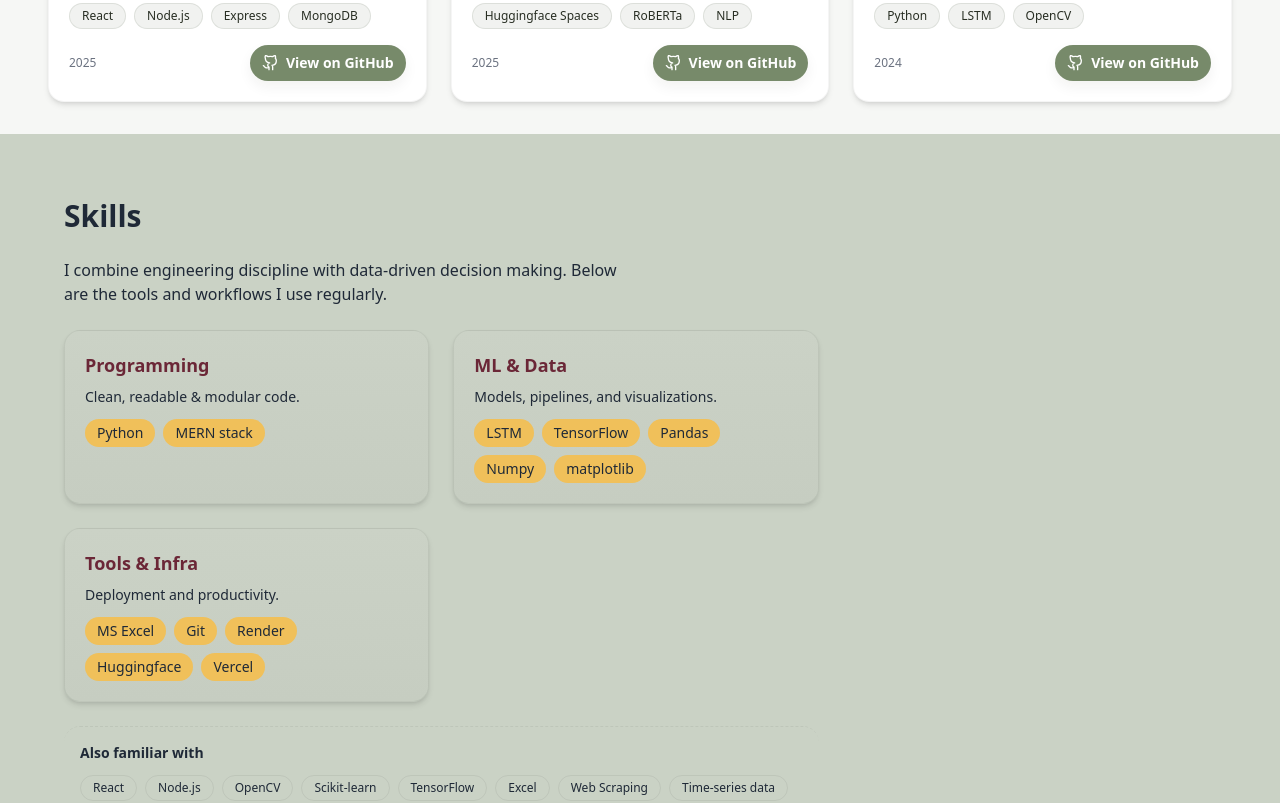
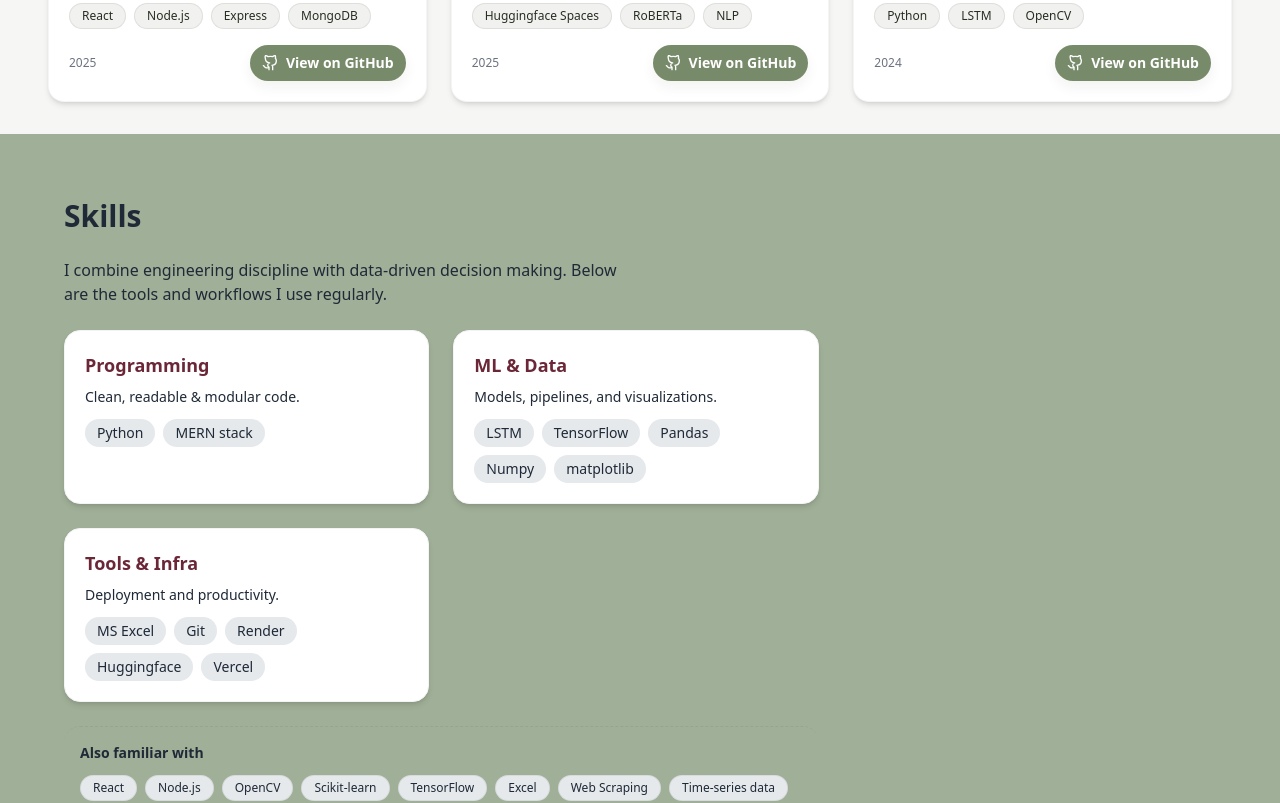
Before and after one commit to mahadevan10/portfolio, a React (Create React App) app: page / in a window 1280 px wide. Shown: the part 2820-3623 px from the top of the page. Built offline with nearby package versions, Linux system fonts and the light colour scheme; no server answers.

Commit message:
Added smooth scroll

```diff
--- a/src/App.css
+++ b/src/App.css
@@ -15,3 +15,7 @@
   --wine: #6b2737;      /* muted burgundy, bold contrast */
   --ocean: #1b4965;     /* deep blue, secondary accent */
 }
+
+html {
+  scroll-behavior: smooth;
+}
--- a/src/components/Hero.js
+++ b/src/components/Hero.js
@@ -18,6 +18,7 @@ export default function Hero({ bgImage = "", dp = "" }) {
 
   return (
     <header
+      id="hero"
       className="w-full min-h-screen flex items-center bg-fixed"
       // fallback gradient when bgImage not provided uses your palette
       style={
--- a/src/components/Navbar.js
+++ b/src/components/Navbar.js
@@ -48,7 +48,7 @@ export default function Navbar({ resumeHref = process.env.PUBLIC_URL + "/resume.
     <nav className={`${navBase} ${scrolled ? navScrolled : navTop}`}>
       <div className="max-w-7xl mx-auto px-6 py-3 flex items-center justify-between">
         {/* Logo */}
-        <a href="/" className="flex items-center gap-3">
+        <a href="#hero" className="flex items-center gap-3">
           <div className="w-10 h-10 rounded-full bg-gradient-to-br from-cambridge_blue-500 to-hookers_green-500 flex items-center justify-center text-white font-semibold overflow-hidden">
             {dp ? (
               <img src={dp} alt="Profile" className="w-10 h-10 rounded-full object-cover" />
--- a/src/components/Skills.js
+++ b/src/components/Skills.js
@@ -1,4 +1,3 @@
-
 // SkillsHybrid.jsx
 import React, { useEffect } from "react";
 
@@ -20,7 +19,7 @@ export default function SkillsHybrid() {
 
   return (
     <section id="skills" className="py-16 px-6" style={{
-      background: "var(--ash)", // set in root or tailwind config
+      background: "var(--sage)",
       color: "var(--dark)"
     }}>
       <div className="max-w-6xl mx-auto grid gap-10 lg:grid-cols-3">
@@ -35,16 +34,16 @@ export default function SkillsHybrid() {
 
           <div className="grid gap-6 md:grid-cols-2">
             {categories.map(cat => (
-              <div key={cat.title} className="p-5 rounded-2xl shadow-md" style={{
-                background: "linear-gradient(180deg, rgba(255,255,255,0.02), rgba(0,0,0,0.02))",
-                border: "1px solid rgba(0,0,0,0.06)"
-              }}>
+              <div
+                key={cat.title}
+                className="p-5 rounded-2xl shadow-md bg-white border border-gray-100"
+              >
                 <h3 className="text-lg font-semibold mb-2" style={{ color: "var(--wine)" }}>{cat.title}</h3>
                 <p className="text-sm text-dark/70 mb-3">{cat.desc}</p>
                 <div className="flex flex-wrap gap-2">
                   {cat.items.map(s => (
                     <span key={s} className="px-3 py-1 rounded-full text-sm font-medium" style={{
-                      background: "var(--earth)",
+                      background: "var(--stone)",
                       color: "var(--dark)"
                     }}>{s}</span>
                   ))}
@@ -60,7 +59,7 @@ export default function SkillsHybrid() {
               {allChips.map(c => (
                 <span key={c} className="text-xs px-3 py-1 rounded-full" style={{
                   border: "1px solid rgba(0,0,0,0.06)",
-                  background: "transparent",
+                  background: "var(--stone)",
                   color: "var(--dark)"
                 }}>{c}</span>
               ))}
```
